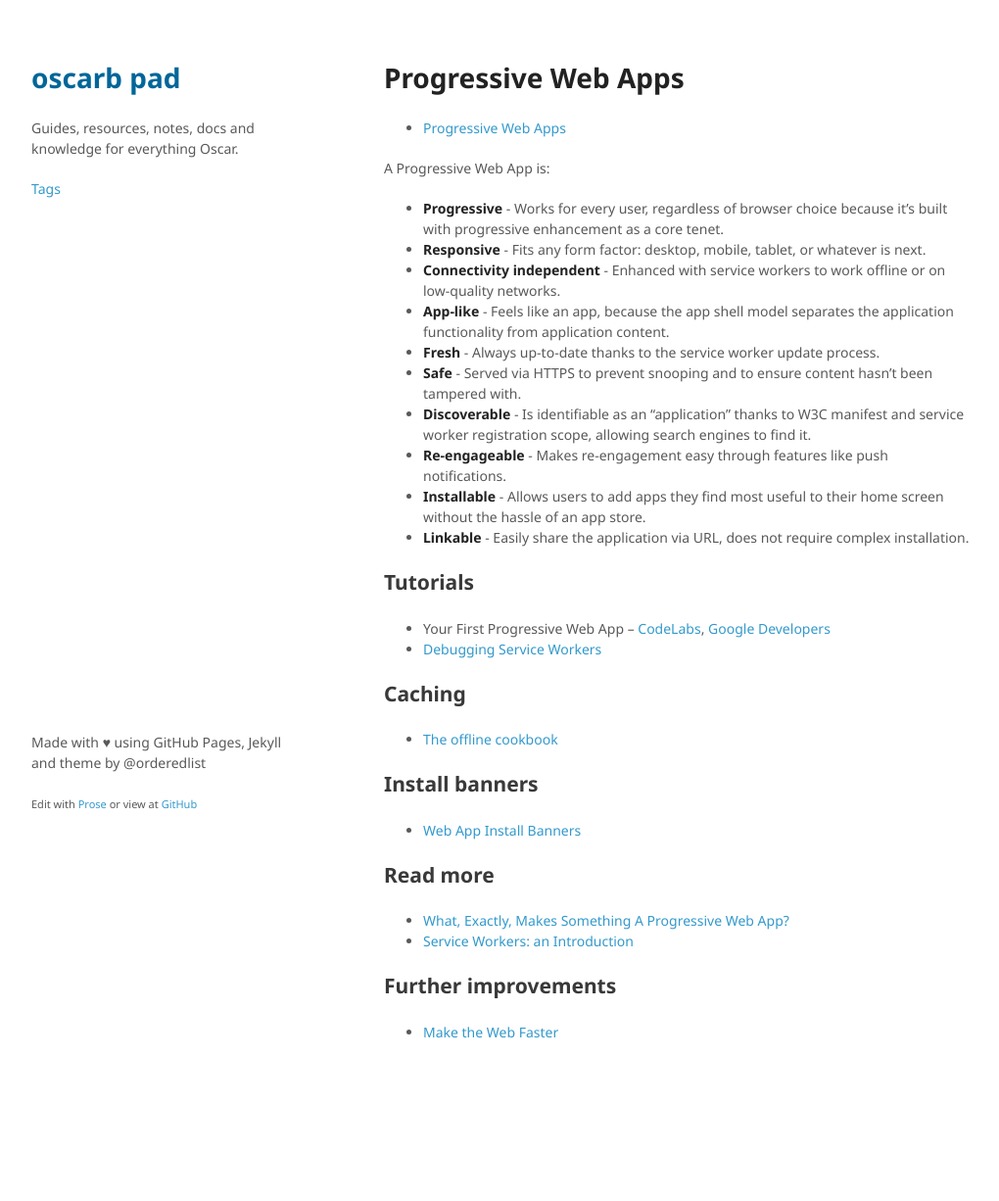
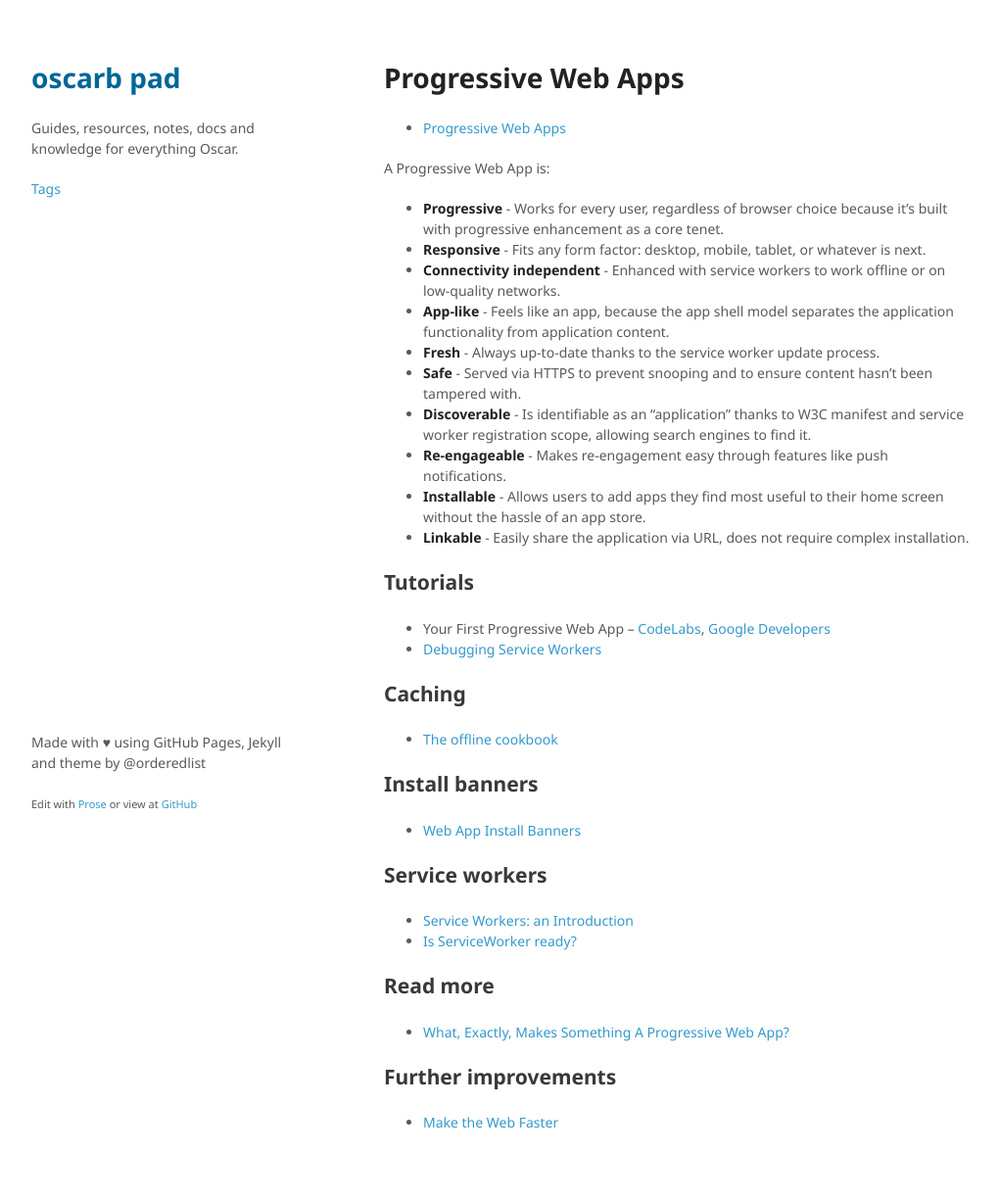
Before and after one commit to oscarb/pad, a Jekyll site: the page built from _docs/progressive-web-apps.md, in a window 1280 px wide. Shown: the whole page at 98% size, without its empty margins (128-1148 px from the left). Built offline with Jekyll 4.4.1, drawn with Linux system fonts in a browser that asks for light colours; some web fonts are replaced; before the commit the page ends 1134 px from its top, so only the background shows below that.

Commit message:
Update progressive-web-apps.md

```diff
--- a/_docs/progressive-web-apps.md
+++ b/_docs/progressive-web-apps.md
@@ -39,10 +39,15 @@ A Progressive Web App is:
 
 * [Web App Install Banners](https://developers.google.com/web/fundamentals/engage-and-retain/app-install-banners/)
 
+## Service workers
+
+* [Service Workers: an Introduction](https://developers.google.com/web/fundamentals/getting-started/primers/service-workers)
+* [Is ServiceWorker ready?](https://jakearchibald.github.io/isserviceworkerready/)
+
 ## Read more
 
 * [What, Exactly, Makes Something A Progressive Web App?](https://infrequently.org/2016/09/what-exactly-makes-something-a-progressive-web-app/)
-* [Service Workers: an Introduction](https://developers.google.com/web/fundamentals/getting-started/primers/service-workers)
+
 
 ## Further improvements
 
```
